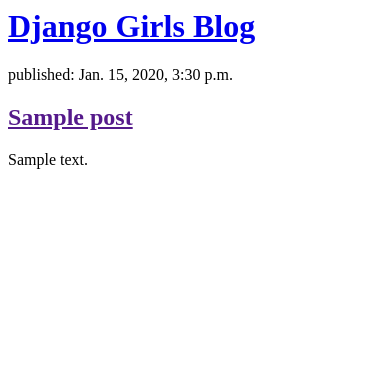
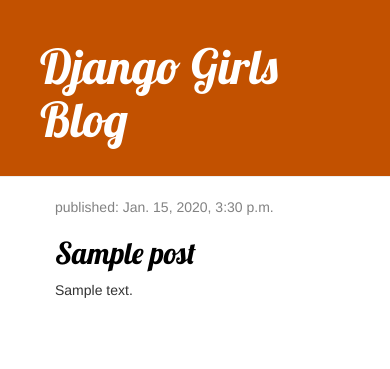
Before and after one commit to chefmohima/django-blog-app, a Django app: page / in a window 390 px wide. Shown: the top 369 px of the page. Run offline with Django 3.2, Linux system fonts and the light colour scheme; tables that the repository leaves empty hold one stand-in row (values such as "Sample post"); some libraries are stand-ins or nearby versions.

Commit message:
Added CSS and links to view blog details

```diff
--- /dev/null
+++ b/blog/static/css/blog.css
@@ -0,0 +1,46 @@
+.page-header {
+    background-color: #C25100;
+    margin-top: 0;
+    padding: 20px 20px 20px 40px;
+}
+
+.page-header h1, .page-header h1 a, .page-header h1 a:visited, .page-header h1 a:active {
+    color: #ffffff;
+    font-size: 36pt;
+    text-decoration: none;
+}
+
+.content {
+    margin-left: 40px;
+}
+
+h1, h2, h3, h4 {
+    font-family: 'Lobster', cursive;
+}
+
+.date {
+    color: #828282;
+}
+
+.save {
+    float: right;
+}
+
+.post-form textarea, .post-form input {
+    width: 100%;
+}
+
+.top-menu, .top-menu:hover, .top-menu:visited {
+    color: #ffffff;
+    float: right;
+    font-size: 26pt;
+    margin-right: 20px;
+}
+
+.post {
+    margin-bottom: 70px;
+}
+
+.post h2 a, .post h2 a:visited {
+    color: #000000;
+}
--- /dev/null
+++ b/blog/templates/blog/base.html
@@ -0,0 +1,24 @@
+{% load static %}
+<html>
+    <head>
+        <title>Django Girls blog</title>
+        <link rel="stylesheet" href="//maxcdn.bootstrapcdn.com/bootstrap/3.2.0/css/bootstrap.min.css">
+        <link rel="stylesheet" href="//maxcdn.bootstrapcdn.com/bootstrap/3.2.0/css/bootstrap-theme.min.css">
+        <link rel="stylesheet" href="{% static 'css/blog.css' %}">
+        <link href="//fonts.googleapis.com/css?family=Lobster&subset=latin,latin-ext" rel="stylesheet" type="text/css">
+    </head>
+    <body>
+        <div class="page-header">
+            <h1><a href="/">Django Girls Blog</a></h1>
+        </div>
+        <div class="content container">
+            <div class="row">
+                <div class="col-md-8">
+                {% block content %}
+                {% endblock %}
+                </div>
+            </div>
+        </div>
+    </body>
+
+</html>
--- a/blog/templates/blog/post_list.html
+++ b/blog/templates/blog/post_list.html
@@ -1,11 +1,13 @@
-<div>
-    <h1><a href="/">Django Girls Blog</a></h1>
-</div>
-
-{% for post in posts %}
-    <div>
-        <p>published: {{ post.created_date }}</p>
-        <h2><a href="">{{ post.title }}</a></h2>
-        <p>{{ post.text|linebreaksbr }}</p>
-    </div>
-{% endfor %}
+{% extends 'blog/base.html' %}
+{% block content %}
+    {% for post in posts %}
+        <div class="post">
+            <div class="date">
+                <p>published: {{ post.created_date }}</p>
+            </div>
+            <!--<h2><a href="">{{ post.title }}</a></h2>-->
+            <h2><a href="{% url 'post_detail' pk=post.pk %}">{{ post.title }}</a></h2>
+            <p>{{ post.text|linebreaksbr }}</p>
+        </div>
+    {% endfor %}
+    {% endblock %}
--- a/blog/urls.py
+++ b/blog/urls.py
@@ -3,4 +3,5 @@
 
 urlpatterns = [
     path('', views.post_list, name='post_list'),
+    path('post/<int:pk>/', views.post_detail, name='post_detail'),
 ]
--- a/blog/views.py
+++ b/blog/views.py
@@ -1,4 +1,4 @@
-from django.shortcuts import render
+from django.shortcuts import render, get_object_or_404
 from .models import Post
 
 
@@ -6,3 +6,7 @@
 def post_list(request):
     posts = Post.objects.order_by('created_date')
     return render(request, 'blog/post_list.html', {'posts': posts})
+
+def post_detail(request, pk):
+    post = get_object_or_404(Post, pk=pk)
+    return render(request, 'blog/post_detail.html', {'post': post})
```
Also changed, not shown: blog/templates/blog/post_detail.html (added, +13 -0 lines).
